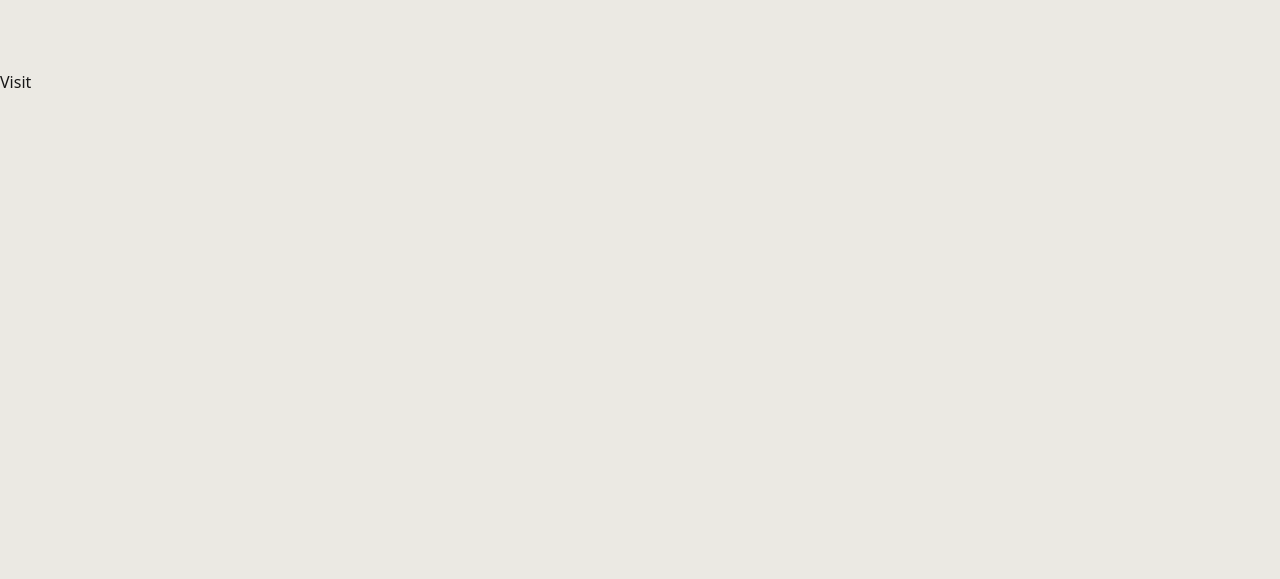
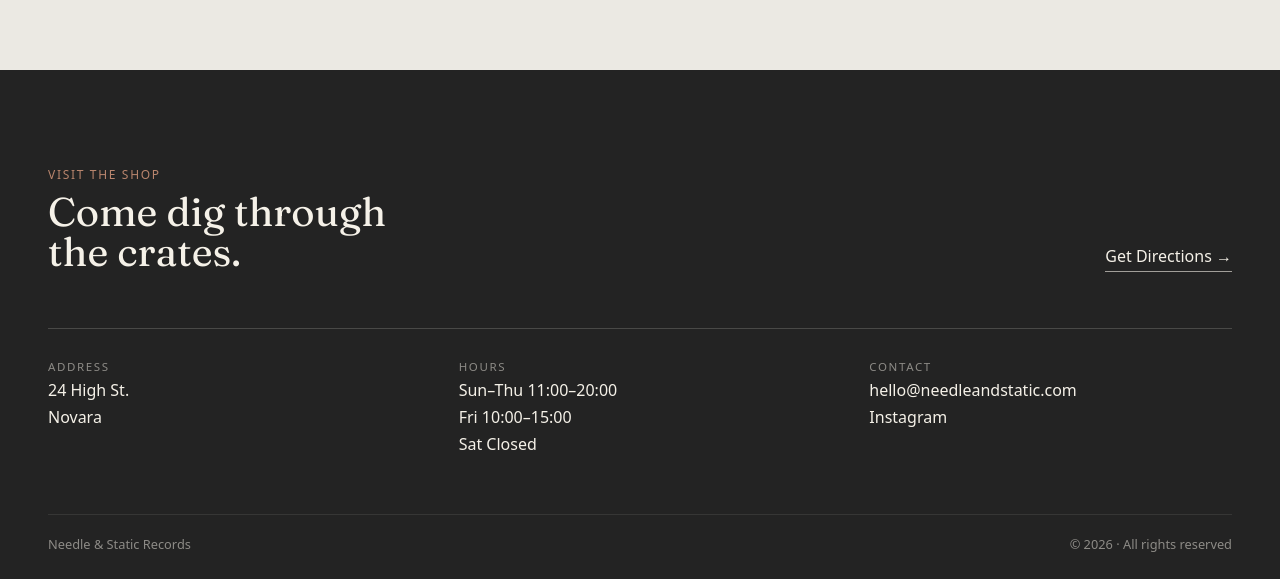
Before and after one commit to vladi93dev/record-shop, a Next.js app: page / in a window 1280 px wide. Shown: the part 1971-2550 px from the top of the page. Before the commit the page ends 2065 px from the top, so only its background shows below. Built offline with nearby package versions, Linux system fonts and the light colour scheme.

Commit message:
Build about and visit sections

```diff
--- a/app/globals.css
+++ b/app/globals.css
@@ -296,6 +296,109 @@
   font-size: 1.2rem;
 }
 
+/* .visit {
+  padding: 96px 48px 32px;
+  background: #232323;
+  color: #f5f1e8;
+}
+
+.visit-heading {
+  max-width: 620px;
+  margin-bottom: 56px;
+}
+
+.visit-grid {
+  display: grid;
+  grid-template-columns: repeat(3, 1fr);
+  gap: 48px;
+
+  padding-top: 28px;
+  border-top: 1px solid rgba(245, 241, 232, 0.2);
+}
+
+.visit-label {
+  margin: 0 0 12px;
+  font-size: 0.75rem;
+  text-transform: uppercase;
+  letter-spacing: 0.14em;
+  opacity: 0.55;
+}
+
+.visit-grid p {
+  line-height: 1.7;
+}
+
+.visit-footer {
+  display: flex;
+  justify-content: space-between;
+  gap: 24px;
+
+  margin-top: 72px;
+  padding-top: 24px;
+
+  border-top: 1px solid rgba(245, 241, 232, 0.2);
+  font-size: 0.85rem;
+  opacity: 0.6;
+} */
+
+.visit {
+  padding: 96px 48px 28px;
+  background: #232323;
+  color: #f5f1e8;
+}
+
+.visit-top {
+  display: flex;
+  justify-content: space-between;
+  align-items: end;
+  gap: 40px;
+  margin-bottom: 56px;
+}
+
+.visit-top h2 {
+  /* max-width: 520px; */
+  max-width: 400px;
+}
+
+.visit-link {
+  color: inherit;
+  text-decoration: none;
+  border-bottom: 1px solid rgba(245, 241, 232, 0.6);
+  padding-bottom: 3px;
+}
+
+.visit-info {
+  display: grid;
+  grid-template-columns: repeat(3, 1fr);
+  gap: 48px;
+
+  padding: 28px 0 56px;
+  border-top: 1px solid rgba(245, 241, 232, 0.18);
+}
+
+.visit-label {
+  margin: 0 0 10px;
+  font-size: 0.72rem;
+  text-transform: uppercase;
+  letter-spacing: 0.14em;
+  opacity: 0.5;
+}
+
+.visit-info p {
+  margin: 0;
+  line-height: 1.7;
+}
+
+.visit-bottom {
+  display: flex;
+  justify-content: space-between;
+
+  padding-top: 20px;
+  border-top: 1px solid rgba(245, 241, 232, 0.18);
+
+  font-size: 0.8rem;
+  opacity: 0.5;
+}
 
 /* MEDIA QUERIES */
 @media (max-width: 750px) {
--- a/app/page.tsx
+++ b/app/page.tsx
@@ -142,8 +142,53 @@
           </div>
         </section>
 
-        <section id="visit">
-          <h2>Visit</h2>
+        <section id="visit" className="visit">
+          <div className="visit-top">
+            <div>
+              <p className="section-kicker">Visit the shop</p>
+              <h2 className="secondary-title">Come dig through the crates.</h2>
+            </div>
+
+            <a className="visit-link" href="#">
+              Get Directions →
+            </a>
+          </div>
+
+          <div className="visit-info">
+            <div>
+              <p className="visit-label">Address</p>
+              <p>
+                24 High St.
+                <br />
+                Novara
+              </p>
+            </div>
+
+            <div>
+              <p className="visit-label">Hours</p>
+              <p>
+                Sun–Thu 11:00–20:00
+                <br />
+                Fri 10:00–15:00
+                <br />
+                Sat Closed
+              </p>
+            </div>
+
+            <div>
+              <p className="visit-label">Contact</p>
+              <p>
+                hello@needleandstatic.com
+                <br />
+                Instagram
+              </p>
+            </div>
+          </div>
+
+          <div className="visit-bottom">
+            <p>Needle & Static Records</p>
+            <p>© 2026 · All rights reserved</p>
+          </div>
         </section>
       </main>
     </>
```
